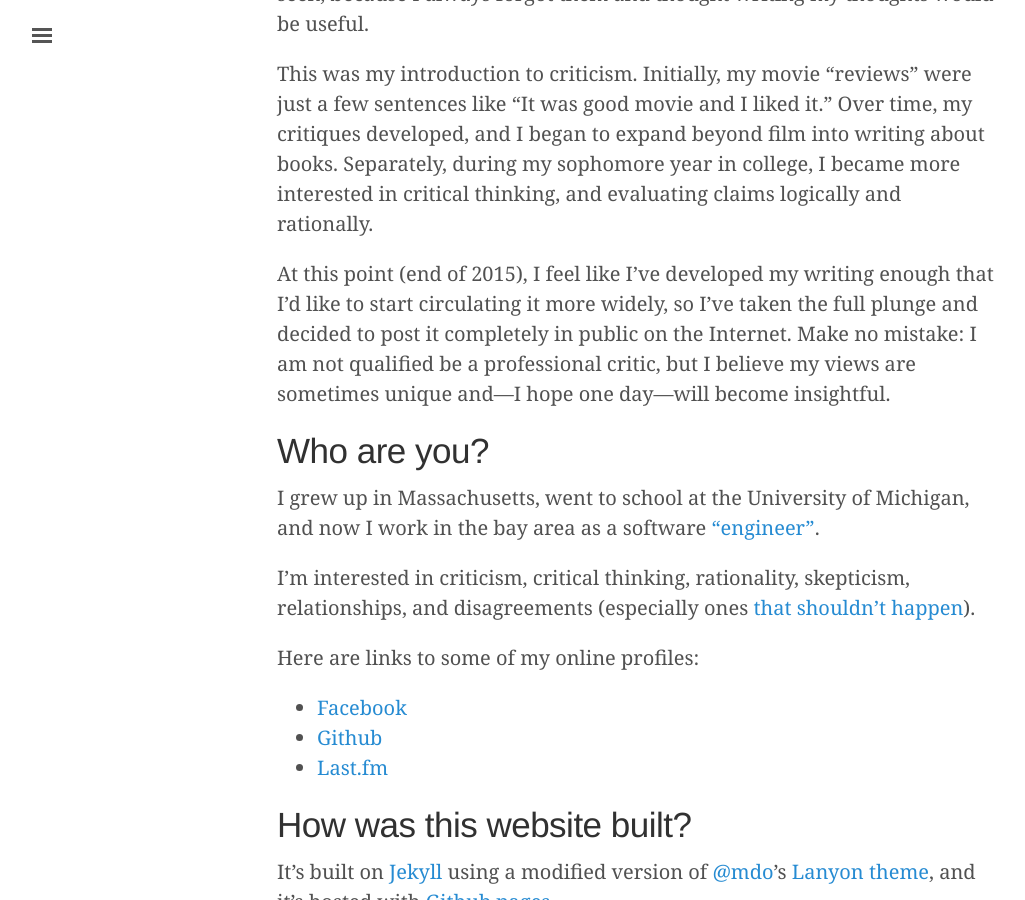
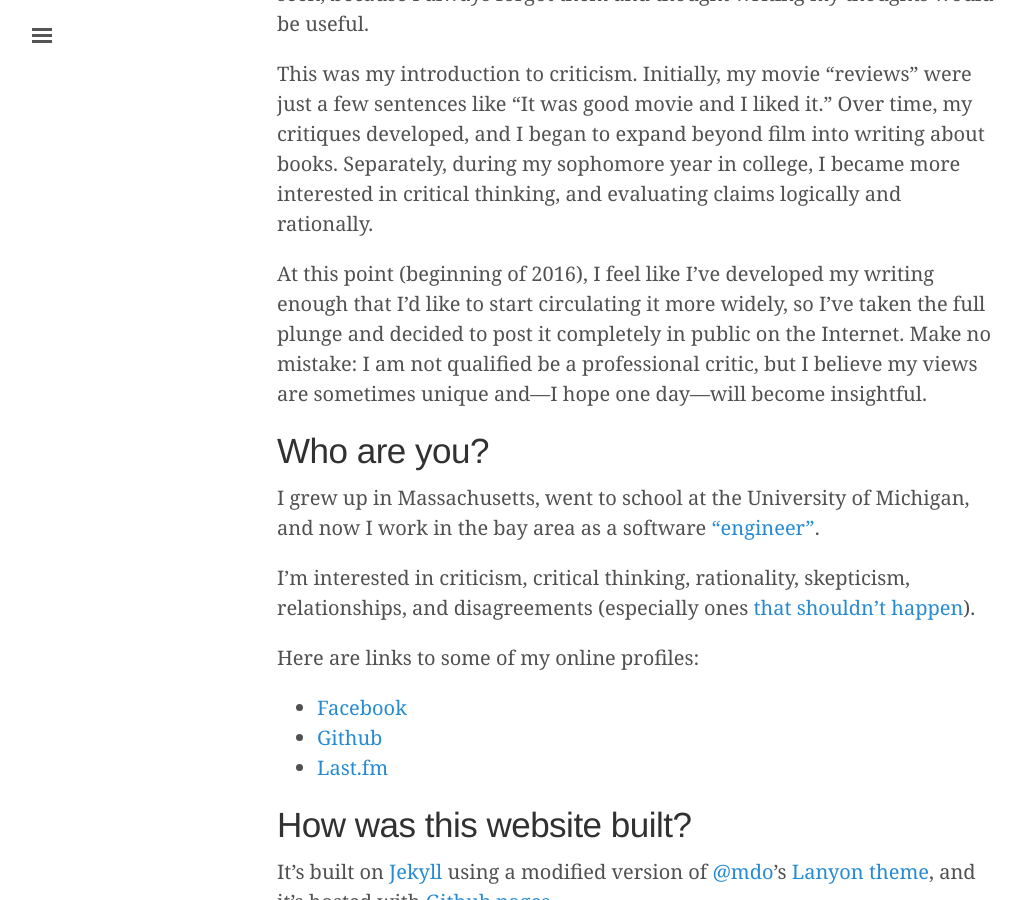
Before and after one commit to karepker/karepker.github.io, a Jekyll site: the page built from about.md, in a window 1280 px wide and 900 px high, scrolled down 608 px. Shown: the whole window, without its empty margins (3-1028 px from the left). Built offline with Jekyll 4.4.1, drawn with Linux system fonts in a browser that asks for light colours; Markdown is read by kramdown in place of the engine named in the settings.

Commit message:
Bumped publication time to beginning of 2016.

```diff
--- a/about.md
+++ b/about.md
@@ -24,10 +24,10 @@ developed, and I began to expand beyond film into writing about books.
 Separately, during my sophomore year in college, I became more interested in
 critical thinking, and evaluating claims logically and rationally.
 
-At this point (end of 2015), I feel like I've developed my writing enough that
-I'd like to start circulating it more widely, so I've taken the full plunge and
-decided to post it completely in public on the Internet. Make no mistake: I am
-not qualified be a professional critic, but I believe my views are sometimes
+At this point (beginning of 2016), I feel like I've developed my writing enough
+that I'd like to start circulating it more widely, so I've taken the full plunge
+and decided to post it completely in public on the Internet. Make no mistake: I
+am not qualified be a professional critic, but I believe my views are sometimes
 unique and—I hope one day—will become insightful.
 
 ## Who are you?
```
